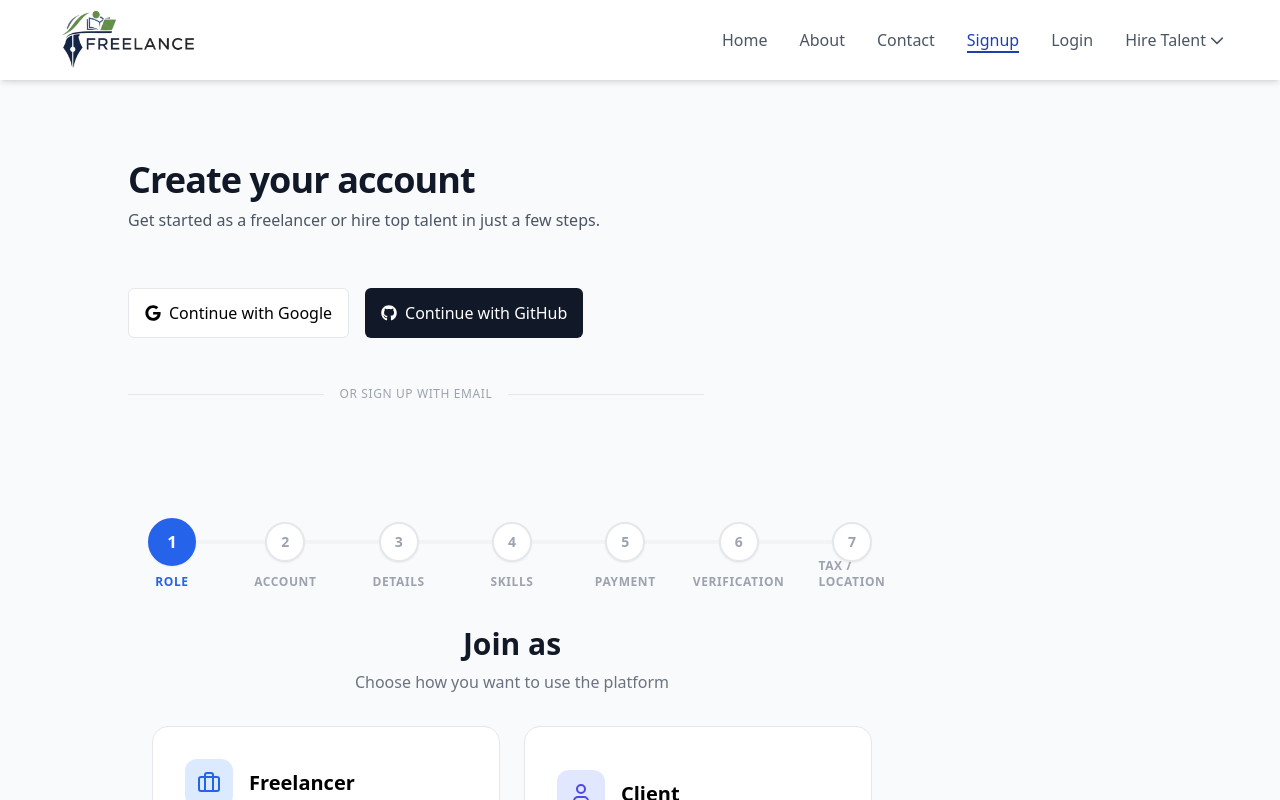
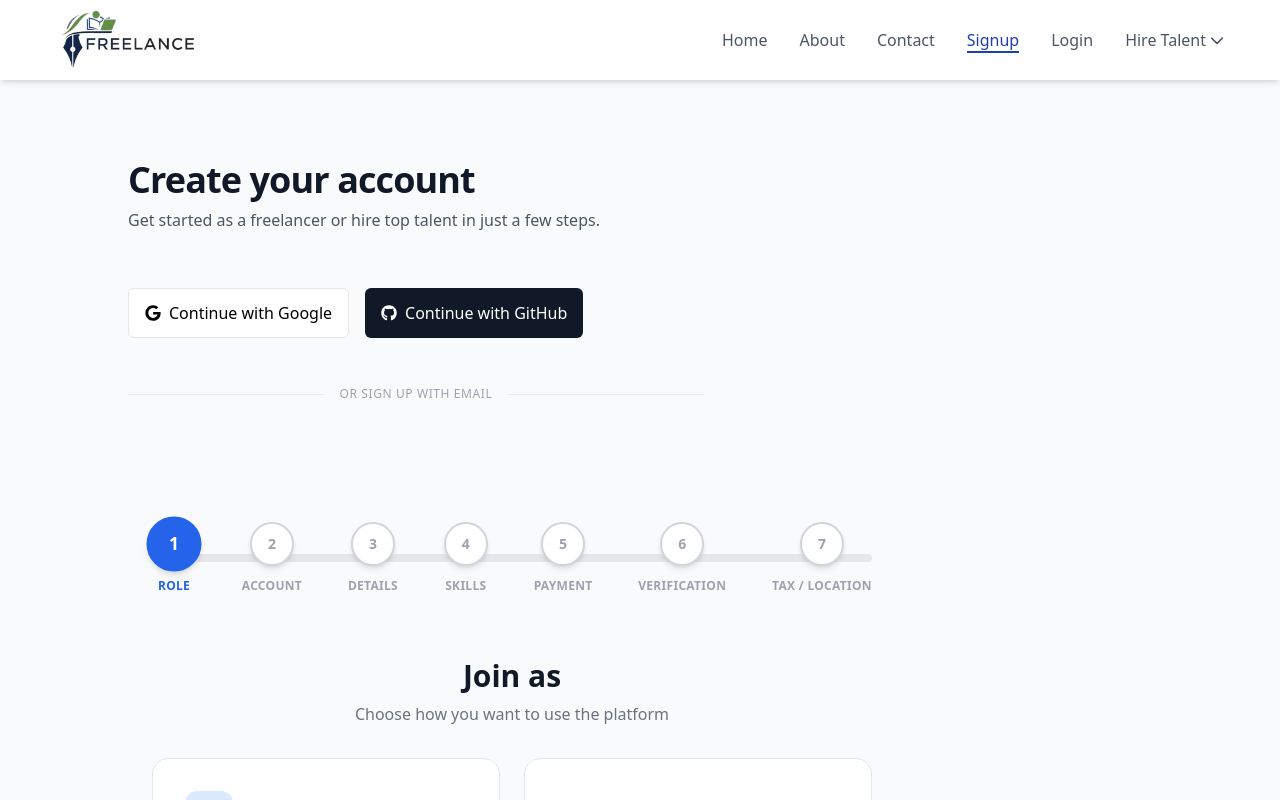
Before and after one commit to Alihaider592/freelance, a React (Create React App) app in the folder freelancing-app/: page /signup in a window 1280 px wide. Shown: the top 800 px of the page. Built offline with nearby package versions, Linux system fonts and the light colour scheme.

Commit message:
progress bar changed

```diff
--- a/freelancing-app/src/components/forms/signup/signup_form.jsx
+++ b/freelancing-app/src/components/forms/signup/signup_form.jsx
@@ -46,14 +46,14 @@ const SignupForm = () => {
   const nextStep = () => setStep((prev) => Math.min(prev + 1, steps.length));
   const prevStep = () => setStep((prev) => Math.max(prev - 1, 1));
 
-  // Handle final submission (used for Skip or Final Step)
+
   const handleFinalSubmit = () => {
     console.log("Profile created with partial data:", formData);
-    // Add your API call/navigation logic here
+
     alert("Profile Created! You can complete the rest in your dashboard.");
   };
 
-  // Animation variants for steps
+
   const stepVariants = {
     hidden: { opacity: 0, x: 20 },
     visible: { opacity: 1, x: 0, transition: { duration: 0.4, ease: "easeOut" } },
@@ -63,13 +63,13 @@ const SignupForm = () => {
   return (
     <div className="w-full max-w-3xl mx-auto px-4 sm:px-6 py-10">
 
-      {/* SKIP BUTTON SECTION */}
+
      <div className="flex justify-end mb-8 relative">
   <AnimatePresence>
     {step >= 4 && (
       <div className="relative group">
 
-        {/* RADIATING WAVES BEHIND BUTTON */}
+
         {[...Array(3)].map((_, i) => (
           <motion.div
             key={i}
@@ -88,7 +88,7 @@ const SignupForm = () => {
           />
         ))}
 
-        {/* THE ACTUAL BUTTON */}
+
         <motion.button
           initial={{ opacity: 0, y: -10 }}
           animate={{ opacity: 1, y: 0 }}
@@ -96,7 +96,7 @@ const SignupForm = () => {
           onClick={handleFinalSubmit}
           className="relative z-10 flex items-center gap-2 px-6 py-2.5 bg-white border border-gray-200 rounded-xl text-sm font-bold text-gray-600 hover:bg-white hover:border-blue-500 hover:text-blue-600 transition-all shadow-md active:scale-95"
         >
-          {/* LIVE CENTER DOT */}
+
           <span className="flex h-2 w-2 rounded-full bg-blue-600 shadow-[0_0_10px_rgba(37,99,235,0.8)]" />
 
           Skip for now
@@ -109,25 +109,31 @@ const SignupForm = () => {
 </div>
 
       {/* MODERN PROGRESS BAR */}
-      <div className="relative mb-12">
-        <div className="absolute top-1/2 left-0 w-full h-1 bg-gray-100 -translate-y-1/2 rounded-full" />
+      <div className="relative mb-14">
+  {/* Background bar */}
+  <div className="absolute top-1/2 left-0 w-full h-2 bg-gray-200 -translate-y-1/2 rounded-full" />
+
+  {/* Progress bar */}
   <motion.div
-          className="absolute top-1/2 left-0 h-1 bg-blue-600 -translate-y-1/2 rounded-full"
+    className="absolute top-1/2 left-0 h-2 -translate-y-1/2 rounded-full
+               bg-gradient-to-r from-blue-500 via-blue-600 to-indigo-600
+               shadow-[0_0_12px_rgba(37,99,235,0.6)]"
     initial={{ width: "0%" }}
     animate={{ width: `${((step - 1) / (steps.length - 1)) * 100}%` }}
-          transition={{ duration: 0.5, ease: "easeInOut" }}
+    transition={{ duration: 0.6, ease: "easeInOut" }}
   />
+
   <div className="relative flex justify-between w-full">
     {steps.map((s) => (
-            <div key={s.id} className="flex flex-col items-center">
+      <div key={s.id} className="flex flex-col items-center relative">
         <motion.div
-                initial={false}
           animate={{
             backgroundColor: step >= s.id ? "#2563eb" : "#ffffff",
-                  borderColor: step >= s.id ? "#2563eb" : "#e5e7eb",
-                  scale: step === s.id ? 1.2 : 1,
+            borderColor: step >= s.id ? "#2563eb" : "#d1d5db",
+            scale: step === s.id ? 1.25 : 1,
           }}
-                className="w-10 h-10 rounded-full border-2 flex items-center justify-center z-10 transition-colors duration-300 shadow-sm"
+          className="w-11 h-11 rounded-full border-2 flex items-center justify-center
+                     z-10 shadow-md"
         >
           {step > s.id ? (
             <Check className="w-5 h-5 text-white" />
@@ -137,13 +143,18 @@ const SignupForm = () => {
             </span>
           )}
         </motion.div>
-              <span className={`absolute -bottom-7 text-xs font-semibold uppercase tracking-wider ${step >= s.id ? "text-blue-600" : "text-gray-400"}`}>
+
+        <span
+          className={`mt-3 text-xs font-semibold uppercase tracking-wide
+          ${step >= s.id ? "text-blue-600" : "text-gray-400"}`}
+        >
           {s.label}
         </span>
       </div>
     ))}
   </div>
 </div>
+
 
       {/* ANIMATED STEPS */}
       <div className="w-full mt-16">
```
Lines whose indentation alone changed are shown as unchanged.
